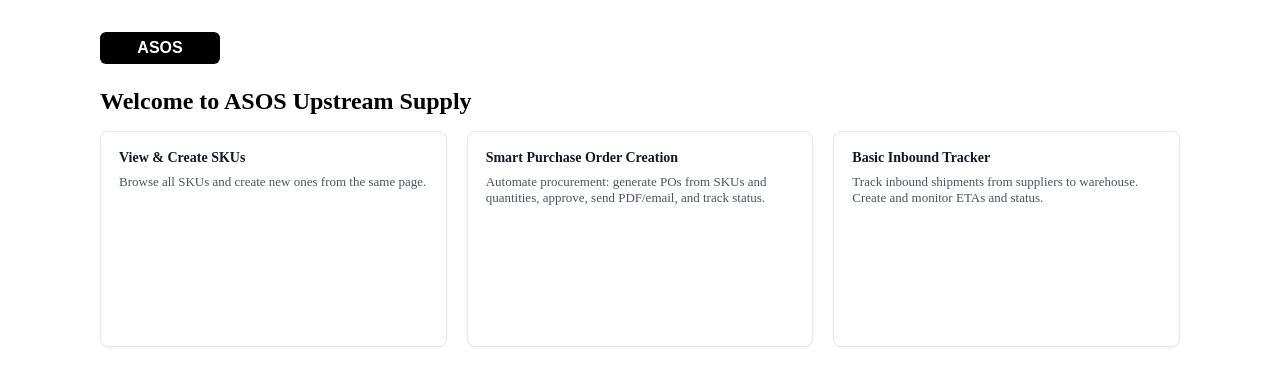
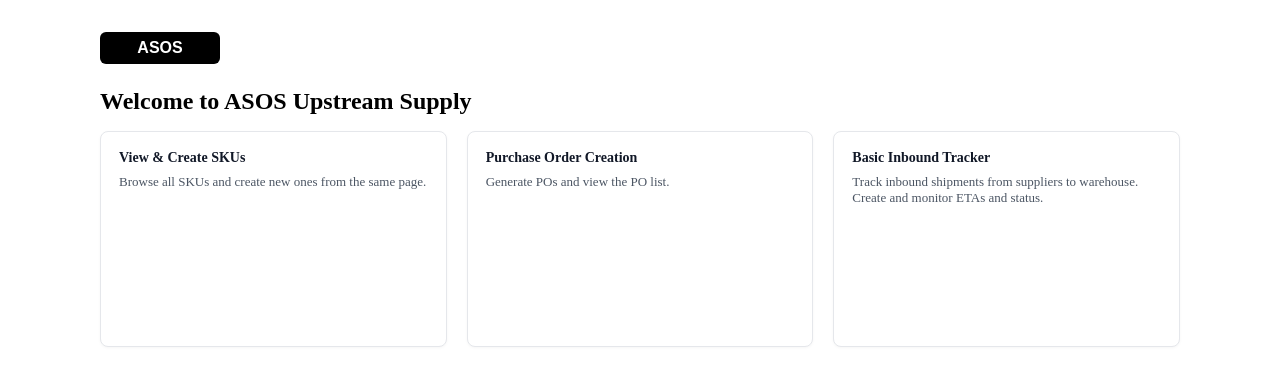
Before and after one commit to sheetaladappa/ASOS-, a Next.js app: page / in a window 1280 px wide. Shown: the top 386 px of the page. Built offline with nearby package versions, Linux system fonts and the light colour scheme.

Commit message:
feat(ui): update PO card text - change title to 'Purchase Order Creation' and shorten description

```diff
--- a/src/app/page.tsx
+++ b/src/app/page.tsx
@@ -49,11 +49,10 @@
             }}
           >
             <div style={{ fontSize: 14, fontWeight: 600, color: '#111827' }}>
-              Smart Purchase Order Creation
+              Purchase Order Creation
             </div>
             <div style={{ fontSize: 13, color: '#4b5563', marginTop: 8 }}>
-              Automate procurement: generate POs from SKUs and quantities, approve,
-              send PDF/email, and track status.
+              Generate POs and view the PO list.
             </div>
           </div>
         </Link>
```
